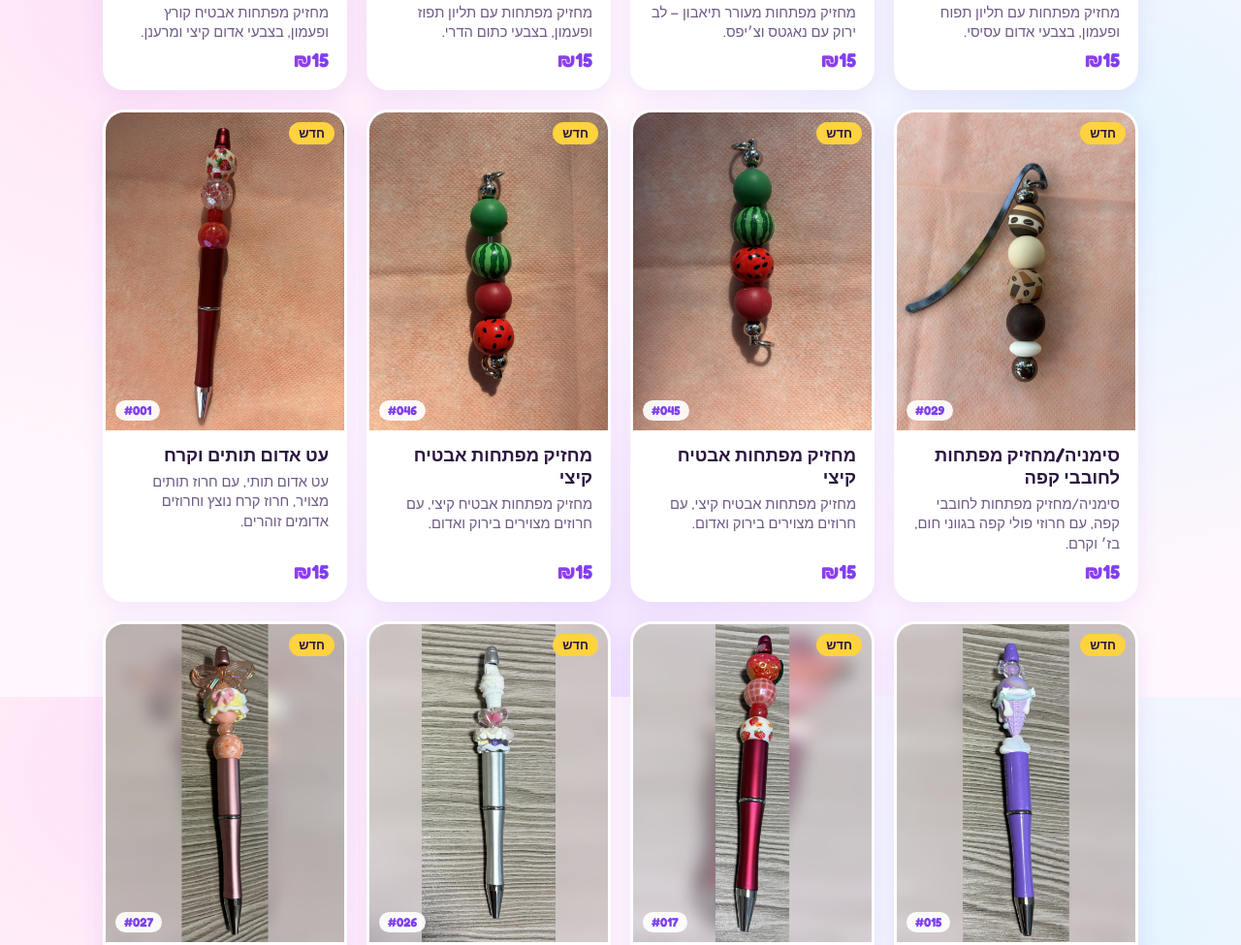
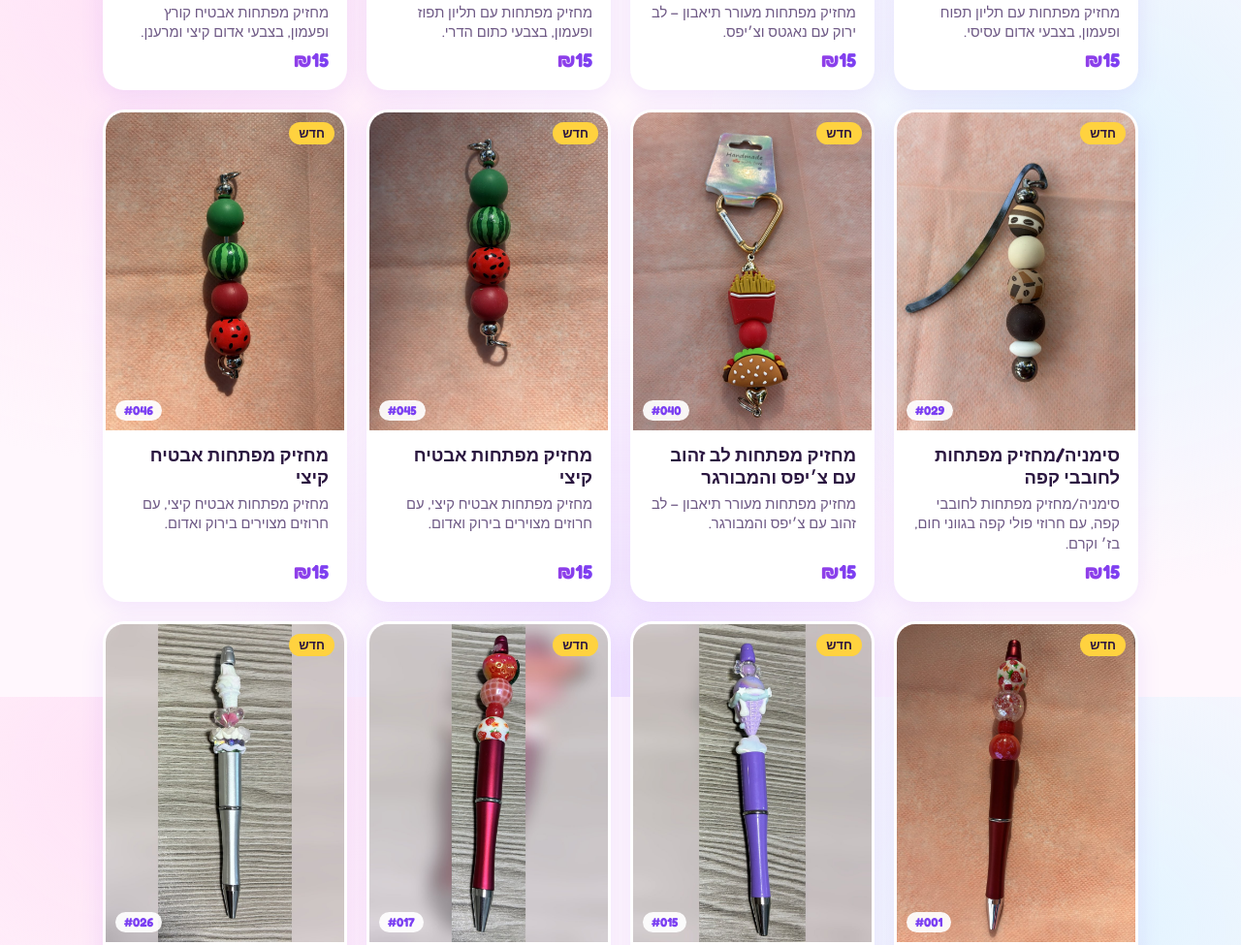
Before and after one commit to MU-ZAZA/MUZAZA, a plain HTML site: page index.html in a window 1280 px wide. Shown: the part 2481-3456 px from the top of the page at 97% size. Drawn offline with Linux system fonts and the light colour scheme.

Commit message:
Undo: 040 is not sold
Co-Authored-By: Claude Opus 5.5 <noreply@anthropic.com>
Claude-Session: https://claude.ai/code/session_01WNpTJego4q6SCh1bvWBmFi

```diff
--- a/index.html
+++ b/index.html
@@ -167,7 +167,7 @@ const PRODUCTS = [
   {id:141, code:"037", theme:"other", name:"עט ורוד מיי מלודי טניסאית", cat:"עטים", price:15, desc:"עט ורוד מיי מלודי טניסאית, נוצצת בגווני פנינה, עם חרוזים בוורוד ואפרסק.", details:["דיו שחור","פריט יחיד – יש רק אחד!"], image:"img/037.jpg", badge:"חדש"},
   {id:142, code:"038", theme:"other", name:"מסרק ורוד פריחת דובדבן", cat:"מסרקים", price:20, desc:"מסרק ורוד עדין עם חרוז פריחת דובדבן, טבעות קריסטל וחרוזים בגווני ורוד.", details:["פריט יחיד – יש רק אחד!"], image:"img/038.jpg", badge:"חדש"},
   {id:143, code:"039", theme:"other", name:"מסרק ורוד בלינג פסטל", cat:"מסרקים", price:20, desc:"מסרק ורוד עם חרוז בלינג נוצץ וחרוזי פסטל בגווני ורוד ואפרסק.", details:["פריט יחיד – יש רק אחד!"], image:"img/039.jpg", badge:"חדש"},
-  {id:144, oldCode:"040", theme:"food", sold:true, name:"מחזיק מפתחות לב זהוב עם צ׳יפס והמבורגר", cat:"מחזיקי מפתחות", price:15, desc:"מחזיק מפתחות מעורר תיאבון – לב זהוב עם צ׳יפס והמבורגר.", details:["פריט יחיד – יש רק אחד!"], image:"img/040.jpg", badge:"חדש"},
+  {id:144, code:"040", theme:"food", name:"מחזיק מפתחות לב זהוב עם צ׳יפס והמבורגר", cat:"מחזיקי מפתחות", price:15, desc:"מחזיק מפתחות מעורר תיאבון – לב זהוב עם צ׳יפס והמבורגר.", details:["פריט יחיד – יש רק אחד!"], image:"img/040.jpg", badge:"חדש"},
   {id:145, oldCode:"041", theme:"capybara", sold:true, name:"מחזיק מפתחות קפיברה לב ירוק", cat:"מחזיקי מפתחות", price:15, desc:"מחזיק מפתחות קפיברה עם לב ירוק וחרוזים בגווני שמנת וחום רך.", details:["פריט יחיד – יש רק אחד!"], image:"img/041.jpg", badge:"חדש"},
   {id:146, code:"042", theme:"other", name:"מחזיק מפתחות אלגנטי לב ברונזה", cat:"מחזיקי מפתחות", price:15, desc:"מחזיק מפתחות אלגנטי עם לב ברונזה, חרוז מנומר, וחרוזים בשחור, שמנת ושיש.", details:["פריט יחיד – יש רק אחד!"], image:"img/042.jpg", badge:"חדש"},
   {id:147, code:"043", theme:"other", name:"עט זהב מיקי מאוס כתום", cat:"עטים", price:15, desc:"עט זהב מיקי מאוס עם פונפון כתום פרוותי, חרוז סמיילי וחרוזים בגווני כתום.", details:["דיו שחור","פריט יחיד – יש רק אחד!"], image:"img/043.jpg", badge:"חדש"},
```
